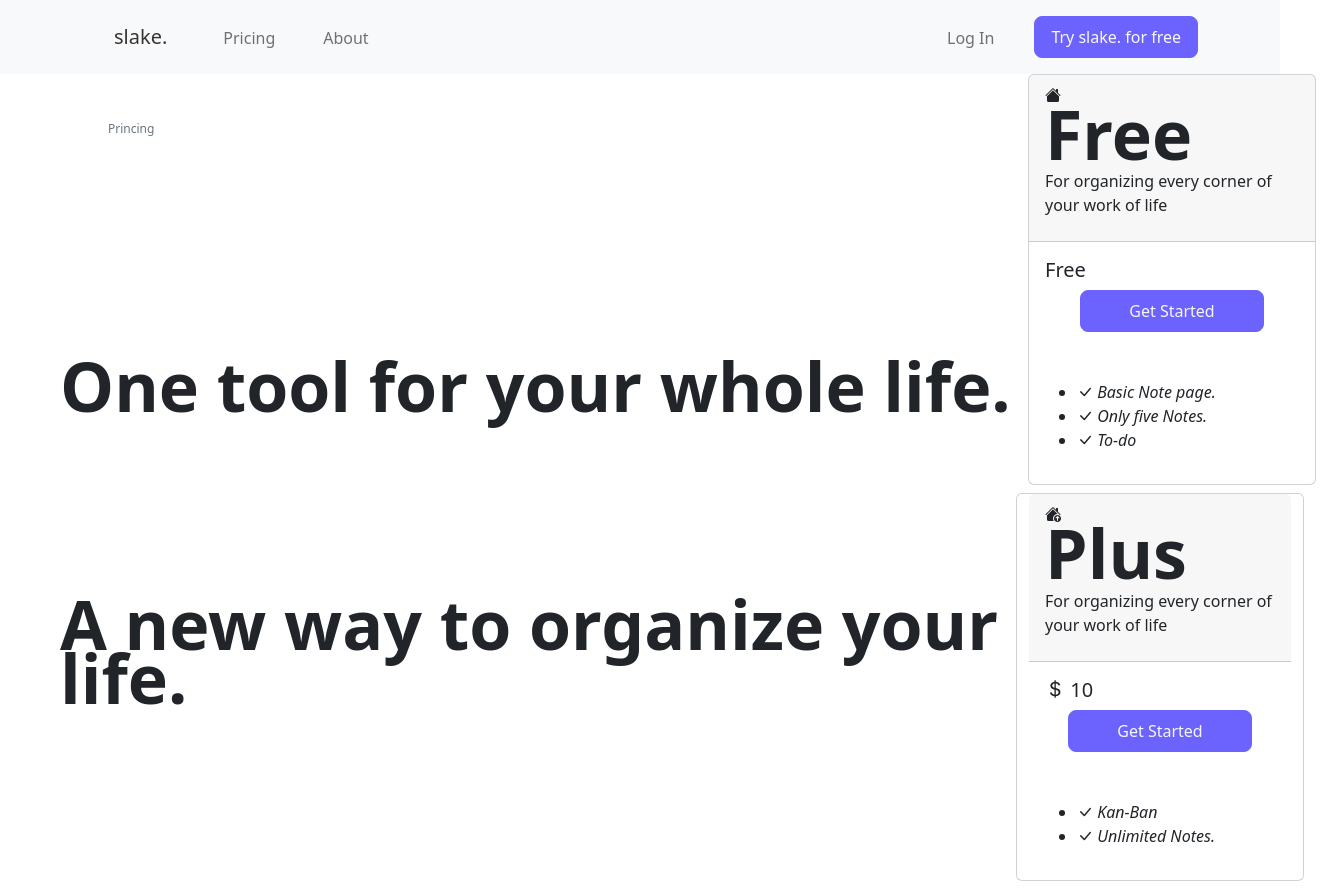
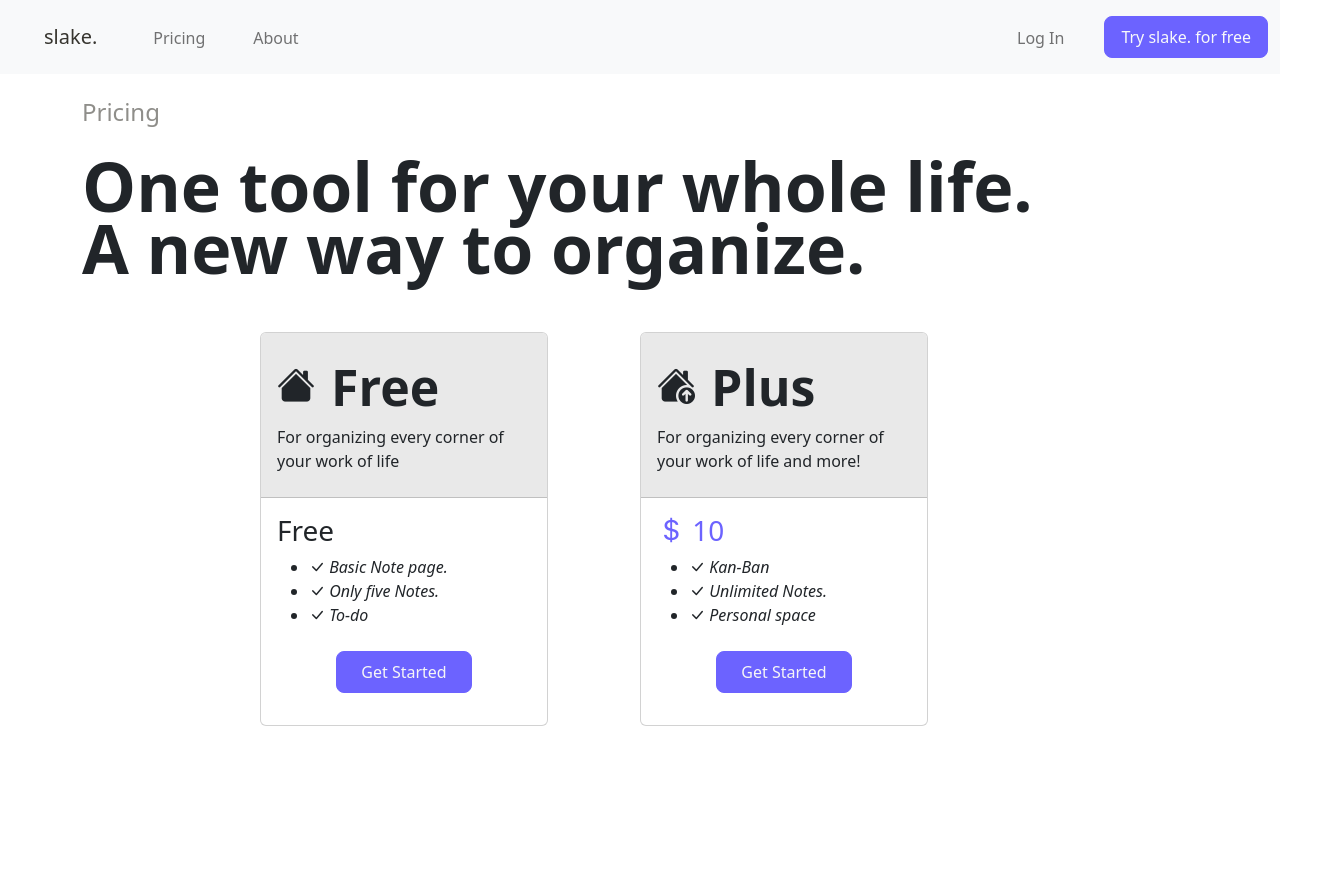
Before and after one commit to 3Ryuusei3/slake._client, a React (Create React App) app: page /plan in a window 1280 px wide. Shown: the whole page, 1328 px wide, since content can reach past the window. After the commit the page ends 800 px from the top, so only its background shows below. Built offline with nearby package versions, Linux system fonts and the light colour scheme; no server answers.

Commit message:
Profile and Pricing design done

```diff
--- a/src/App.css
+++ b/src/App.css
@@ -23,8 +23,8 @@
 	--color-primary-interact: #6058f8;
 	--color-primary-btn: #f0effd;
 	--color-primary-btn-interact: #dfdefc;
-	--color-secondary: #0075d3;
-	--color-secondary-interact: #006dc6;
+	--color-secondary: #e15047;
+	--color-secondary-interact: #fae2e0;
 
 	/* Font family */
 	font-family: "Noto Sans", sans-serif;
@@ -116,6 +116,7 @@ input::placeholder {
 /* Utility classes */
 
 .purple-btn,
+.purple-outline-btn,
 .red-outline-btn {
 	display: block !important;
 	font-weight: var(--button) !important;
@@ -131,13 +132,23 @@ input::placeholder {
 	background-color: var(--color-primary-interact) !important;
 }
 
-.red-outline-btn {
+.purple-outline-btn {
 	background-color: var(--color-primary-btn) !important;
 	color: var(--color-primary) !important;
 }
 
+.purple-outline-btn:hover {
+	background-color: var(--color-primary-btn-interact) !important;
+}
+
+.red-outline-btn {
+	border: 1px solid var(--color-secondary) !important;
+	background-color: var(--color-secondary-btn) !important;
+	color: var(--color-secondary) !important;
+}
+
 .red-outline-btn:hover {
-	background-color: var(--color-primary-btn-interact) !important;
+	background-color: var(--color-secondary-interact) !important;
 }
 
 .brand-link {
@@ -203,6 +214,10 @@ input::placeholder {
 .sidebar-label {
 	color: var(--text-secondary);
 	font-size: var(--xs);
+}
+
+.logout-btn {
+	color: var(--color-secondary) !important;
 }
 
 .sidebar-brand {
@@ -390,3 +405,23 @@ input::placeholder {
 .crossedItem input[type="text"] {
 	color: var(--dark-text-secondary) !important;
 }
+
+/* Profile */
+
+.profileHeader {
+	background-color: var(--bg-navbar) !important;
+}
+
+/* Pricing */
+
+.pricing-header {
+	background-color: var(--bg-navbar) !important;
+}
+
+.pricing-card h3 {
+	color: var(--color-primary);
+}
+
+.pricing-icon {
+	font-size: var(--xxl);
+}
--- a/src/components/Header/NewHeaderImgForm.jsx
+++ b/src/components/Header/NewHeaderImgForm.jsx
@@ -54,7 +54,7 @@ const NewHeaderImgForm = ({ setShowImgModal, setHeaderData }) => {
 				<Form.Control type="file" onChange={handleFileUpload} placeholder="Select an image..." />
 			</Form.Group>
 
-			<Button type="submit" className="red-outline-btn px-5 mt-3" style={{ maxWidth: "max-content", marginInline: "auto" }} disabled={loadingImage}>
+			<Button type="submit" className="purple-outline-btn px-5 mt-3" style={{ maxWidth: "max-content", marginInline: "auto" }} disabled={loadingImage}>
 				{loadingImage ? "Uploading..." : "Submit"}
 			</Button>
 		</Form>
--- a/src/components/Kanban/KanbanContainer.jsx
+++ b/src/components/Kanban/KanbanContainer.jsx
@@ -33,8 +33,3 @@ function KanbanContainer({ isSidebarOpen }) {
 }
 
 export default KanbanContainer
-
-/*
-
-
-*/
--- a/src/components/LoginForm/LoginForm.jsx
+++ b/src/components/LoginForm/LoginForm.jsx
@@ -46,7 +46,7 @@ const LoginForm = () => {
 				<Form.Control type="password" value={password} name="password" onChange={handleInputChange} placeholder="Enter your password..." />
 			</Form.Group>
 
-			<Button type="submit" className="red-outline-btn mt-3 px-5" style={{ maxWidth: "max-content", marginInline: "auto" }}>
+			<Button type="submit" className="purple-outline-btn mt-3 px-5" style={{ maxWidth: "max-content", marginInline: "auto" }}>
 				Submit
 			</Button>
 		</Form>
--- a/src/components/Navbar/Navbar.jsx
+++ b/src/components/Navbar/Navbar.jsx
@@ -6,7 +6,7 @@ function Navigation() {
 	return (
 		<>
 			<Navbar collapseOnSelect expand="lg" bg="light" variant="light">
-				<Container className="py-2">
+				<Container fluid className="py-2">
 					<Navbar.Brand>
 						<Link to="/" className="brand-link py-2 px-3">
 							<img className="nav-icon me-3 mb-1" src="https://res.cloudinary.com/dhws4e2ty/image/upload/v1670318446/favicon_rpvk1o.ico" alt="" />
--- a/src/components/Sidebar/Sidebar.jsx
+++ b/src/components/Sidebar/Sidebar.jsx
@@ -5,11 +5,9 @@ import { AuthContext } from "../../context/auth.context"
 import ModalProfile from "./ModalProfile"
 
 const Sidebar = ({ isSidebarOpen, setIsSidebarOpen, getDashboardData }) => {
-
 	const [showModal, setShowModal] = useState(false)
 
 	const { user, logoutUser } = useContext(AuthContext)
-
 
 	const handleToggle = () => {
 		setIsSidebarOpen(!isSidebarOpen)
@@ -57,7 +55,7 @@ const Sidebar = ({ isSidebarOpen, setIsSidebarOpen, getDashboardData }) => {
 							<NavLink to="/plan" activeclassname="activeClicked" style={{ color: "inherit" }}>
 								<CDBSidebarMenuItem icon="credit-card">Plan</CDBSidebarMenuItem>
 							</NavLink>
-							<NavLink as="div" to="/" activeclassname="activeClicked" style={{ color: "red" }} onClick={logoutUser}>
+							<NavLink className="logout-btn" as="div" to="/" activeclassname="activeClicked" onClick={logoutUser}>
 								<CDBSidebarMenuItem icon="user">Logout</CDBSidebarMenuItem>
 							</NavLink>
 						</CDBSidebarMenu>
--- a/src/pages/Pricing /Pricing.jsx
+++ b/src/pages/Pricing /Pricing.jsx
@@ -1,101 +1,119 @@
 import { useContext } from "react"
 import { AuthContext } from "../../context/auth.context"
-import { Card, Container, Row, Col } from 'react-bootstrap'
+import { Card, Container, Row, Col } from "react-bootstrap"
 import { Link } from "react-router-dom"
 
-
 const Pricing = () => {
-
-
-
 	const { user } = useContext(AuthContext)
 
-
-
 	return (
-        <Container fluid className="ms-5 d-flex">
-            <Row>
-                <h3 className="text-muted m-5">Princing</h3>
+		<>
+			{user && (
+				<Container fluid>
+					<Row className="py-4">
+						<Col className="d-flex justify-content-between align-items-center px-4">
+							<h5 className="m-0">
+								<img className="nav-icon me-3 mb-1" src="https://res.cloudinary.com/dhws4e2ty/image/upload/v1670318446/favicon_rpvk1o.ico" alt="" />
+								slake.
+							</h5>
+							<Link to="/dashboard" className="ms-3 purple-btn px-3 py-2" style={{ maxWidth: "max-content" }}>
+								Dashboard
+							</Link>
+						</Col>
+					</Row>
+				</Container>
+			)}
+			<Container>
+				<Row className="my-4">
+					<h4>Pricing</h4>
+				</Row>
+				<Row className="pb-5">
 					<h1>One tool for your whole life.</h1>
-                <h1>A new way to organize your life.</h1>
+					<h1>A new way to organize.</h1>
 				</Row>
-            <Row>
-                <Col md={4}>
-                    <Card
-
-                        style={{ width: '18rem' }}
-                        className="mb-2"
-                    >
-                        <Card.Header>
-                            <i class="bi bi-house-fill"></i>
-                            <h1>Free</h1>
+				<Row className="justify-content-center">
+					<Col className="p-0 m-0" md={4}>
+						<Card style={{ width: "18rem" }} className="mb-2">
+							<Card.Header className="pricing-header">
+								<div className="d-flex gap-3 mt-3">
+									<i className="pricing-icon bi bi-house-fill"></i>
+									<h2>Free</h2>
+								</div>
 								<p>For organizing every corner of your work of life</p>
 							</Card.Header>
 							<Card.Body>
-                            <Card.Title>Free</Card.Title>
+								<Card.Title>
+									<h3>Free</h3>
+								</Card.Title>
 								<Card.Text>
-                                {!user
-                                    ?
-                                    <Link to="/signup" className="purple-btn mb-5 px-5 py-2" style={{ maxWidth: "max-content", marginInline: "auto" }}>
-                                        Get Started
-                                    </Link> :
-                                    <Link to="/STRIPE" className="purple-btn mb-5 px-5 py-2" style={{ maxWidth: "max-content", marginInline: "auto" }}>
-                                        Get PRO
-                                    </Link>
-                                }
-                                <ul>
+									<ul className="mb-4">
 										<li>
-                                        <i class="bi bi-check-lg"> Basic Note page.</i>
+											<i className="bi bi-check-lg"> Basic Note page.</i>
 										</li>
 										<li>
-                                        <i class="bi bi-check-lg"> Only five Notes.</i>
+											<i className="bi bi-check-lg"> Only five Notes.</i>
 										</li>
 										<li>
-                                        <i class="bi bi-check-lg"> To-do</i>
+											<i className="bi bi-check-lg"> To-do</i>
 										</li>
 									</ul>
+									{!user ? (
+										<Link to="/signup" className="purple-btn mb-3 px-4 py-2" style={{ maxWidth: "max-content", marginInline: "auto" }}>
+											Get Started
+										</Link>
+									) : (
+										<Link to="/dashboard" className="purple-btn mb-3 px-4 py-2" style={{ maxWidth: "max-content", marginInline: "auto" }}>
+											Back to Dashboard
+										</Link>
+									)}
 								</Card.Text>
 							</Card.Body>
 						</Card>
 					</Col>
-                <Card
-
-                    style={{ width: '18rem' }}
-                    className="mb-2"
-                >
-                    <Card.Header>
-                        <i class="bi bi-house-up-fill"></i>
-                        <h1>Plus</h1>
-                        <p>For organizing every corner of your work of life</p>
+					<Col className="p-0 m-0" md={4}>
+						<Card style={{ width: "18rem" }} className="mb-2 pricing-card">
+							<Card.Header className="pricing-header">
+								<div className="d-flex gap-3 mt-3">
+									<i className="pricing-icon bi bi-house-up-fill"></i>
+									<h2>Plus</h2>
+								</div>
+								<p>For organizing every corner of your work of life and more!</p>
 							</Card.Header>
 							<Card.Body>
-                        <Card.Title> <i class="bi bi-currency-dollar"></i> 10</Card.Title>
+								<Card.Title>
+									<h3>
+										<i className="bi bi-currency-dollar"></i> 10
+									</h3>
+								</Card.Title>
 								<Card.Text>
-                            {!user
-                                ?
-                                <Link to="/signup" className="purple-btn mb-5 px-5 py-2" style={{ maxWidth: "max-content", marginInline: "auto" }}>
+									<ul className="mb-4">
+										<li>
+											<i className="bi bi-check-lg"> Kan-Ban</i>
+										</li>
+										<li>
+											<i className="bi bi-check-lg"> Unlimited Notes.</i>
+										</li>
+										<li>
+											<i className="bi bi-check-lg"> Personal space</i>
+										</li>
+									</ul>
+									{!user ? (
+										<Link to="/signup" className="purple-btn mb-3 px-4 py-2" style={{ maxWidth: "max-content", marginInline: "auto" }}>
 											Get Started
-                                </Link> :
-                                <Link to="/STRIPE" className="purple-btn mb-5 px-5 py-2" style={{ maxWidth: "max-content", marginInline: "auto" }}>
+										</Link>
+									) : (
+										<Link to="/STRIPE" className="purple-btn mb-3 px-4 py-2" style={{ maxWidth: "max-content", marginInline: "auto" }}>
 											Get PRO
 										</Link>
-                            }
-                            <ul>
-                                <li>
-                                    <i class="bi bi-check-lg"> Kan-Ban</i>
-                                </li>
-                                <li>
-                                    <i class="bi bi-check-lg"> Unlimited Notes.</i>
-                                </li>
-                            </ul>
+									)}
 								</Card.Text>
 							</Card.Body>
 						</Card>
+					</Col>
 				</Row>
 			</Container>
-
+		</>
 	)
-
 }
 
 export default Pricing
```
Also changed, not shown: src/components/Sidebar/ModalProfile.jsx (+17 -25 lines), src/components/SignupForm/SignUpForm.jsx (+10 -6 lines). Lines whose indentation alone changed are shown as unchanged.
